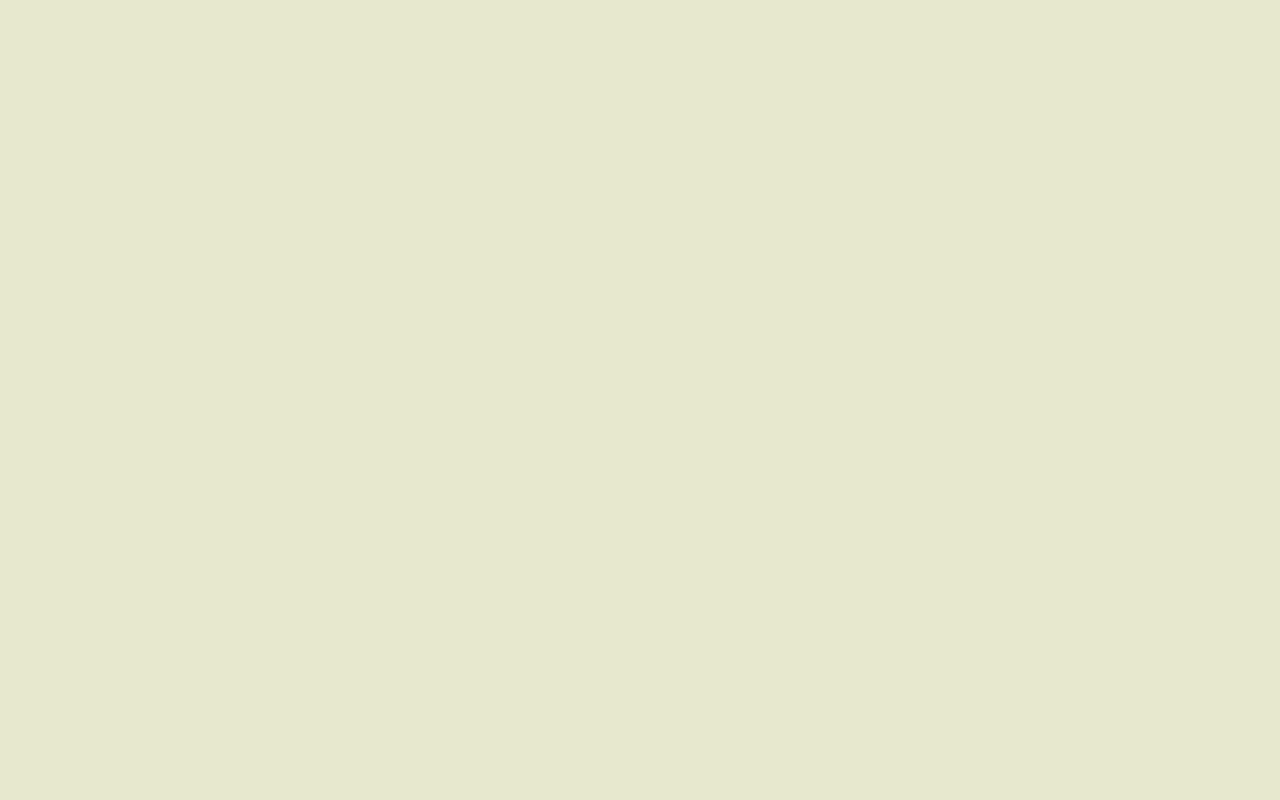
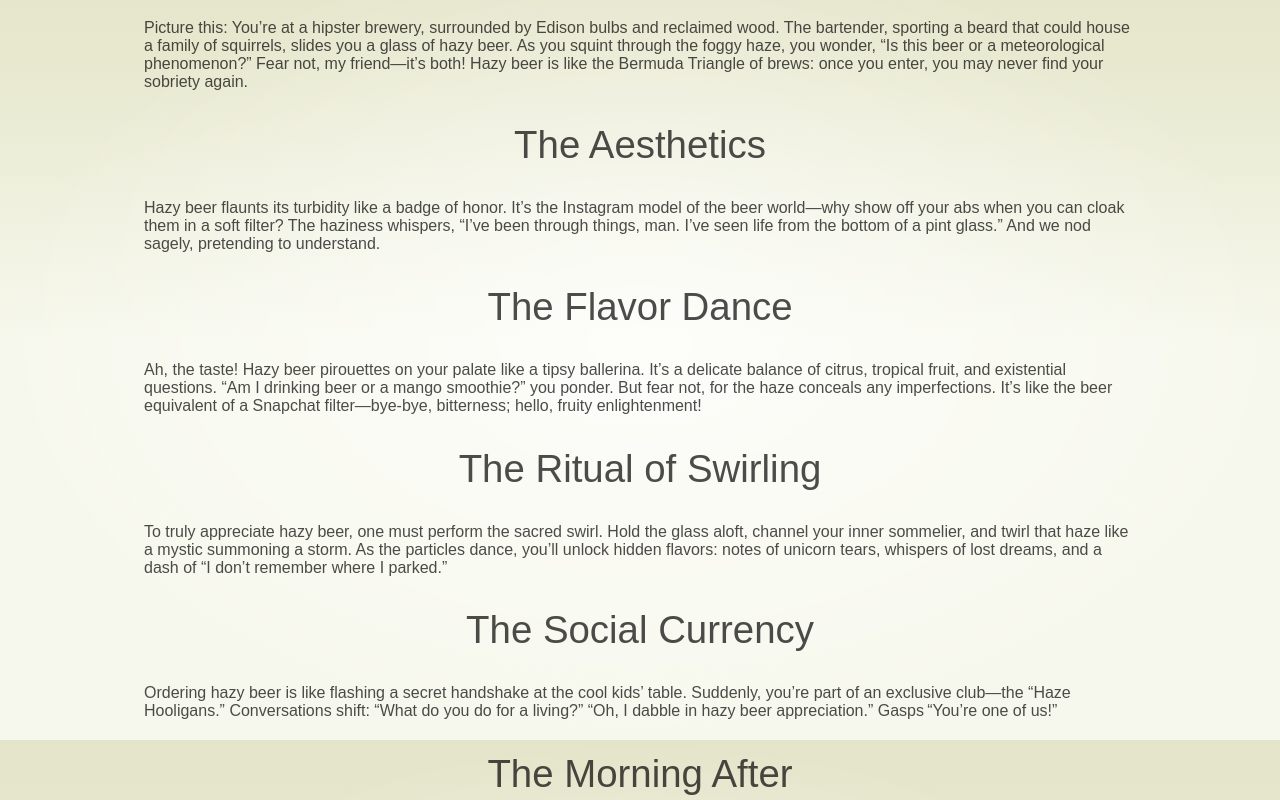
Before and after one commit to slapperjoe/hazy-beer, a SvelteKit app: page / in a window 1280 px wide. Shown: the part 860-1660 px from the top of the page. Before the commit the page ends 837 px from the top, so only its background shows below. Built offline with nearby package versions, Linux system fonts and the light colour scheme.

Commit message:
AI Story

```diff
--- a/package.json
+++ b/package.json
@@ -33,6 +33,6 @@
 	},
 	"type": "module",
 	"engines": {
-		"node": ">=18.13 <19"
+		"node": ">=18.13"
 	}
 }
--- a/src/routes/+page.svelte
+++ b/src/routes/+page.svelte
@@ -13,9 +13,47 @@
 
 <section>
 	<img src={milk} alt="Metal Plant"/>
+
 	<h1>
 		Hazy beer.
 	</h1>
+	Ah, behold the mystical elixir known as hazy beer! 🍻 A beverage so enigmatic, it defies clarity and embraces opacity like a rebellious teenager avoiding chores. Let us delve into its hazy virtues, shall we?
+
+<h1>The Veil of Mystery</h1>
+
+Picture this: You’re at a hipster brewery, surrounded by Edison bulbs and reclaimed wood. The bartender, sporting a beard that could house a family of squirrels, slides you a glass of hazy beer. As you squint through the foggy haze, you wonder, “Is this beer or a meteorological phenomenon?” Fear not, my friend—it’s both! Hazy beer is like the Bermuda Triangle of brews: once you enter, you may never find your sobriety again.
+
+<h1>The Aesthetics</h1>
+
+Hazy beer flaunts its turbidity like a badge of honor. It’s the Instagram model of the beer world—why show off your abs when you can cloak them in a soft filter? The haziness whispers, “I’ve been through things, man. I’ve seen life from the bottom of a pint glass.” And we nod sagely, pretending to understand.
+
+<h1>The Flavor Dance</h1>
+
+Ah, the taste! Hazy beer pirouettes on your palate like a tipsy ballerina. It’s a delicate balance of citrus, tropical fruit, and existential questions. “Am I drinking beer or a mango smoothie?” you ponder. But fear not, for the haze conceals any imperfections. It’s like the beer equivalent of a Snapchat filter—bye-bye, bitterness; hello, fruity enlightenment!
+
+<h1>The Ritual of Swirling</h1>
+
+To truly appreciate hazy beer, one must perform the sacred swirl. Hold the glass aloft, channel your inner sommelier, and twirl that haze like a mystic summoning a storm. As the particles dance, you’ll unlock hidden flavors: notes of unicorn tears, whispers of lost dreams, and a dash of “I don’t remember where I parked.”
+
+<h1>The Social Currency</h1>
+
+Ordering hazy beer is like flashing a secret handshake at the cool kids’ table. Suddenly, you’re part of an exclusive club—the “Haze Hooligans.” Conversations shift:
+
+    “What do you do for a living?”
+
+    “Oh, I dabble in hazy beer appreciation.”
+
+    Gasps “You’re one of us!”
+
+<h1>The Morning After</h1>
+
+As dawn breaks, you awaken with a hazy head and a heart full of regrets. “Did I really quote Nietzsche to that barstool?” you wonder. But fear not, my friend. Hazy beer forgives all. It’s the gentle whisper that says, “Life is blurry; embrace it.”
+
+So there you have it—the virtues of hazy beer. Next time you sip this foggy nectar, raise your glass and say, “To haziness!” And remember, it’s not just beer; it’s a state of mind. 🌫️🍺
+
+
+
+
 	{#if milky}
 		<h2 transition:fade={{duration: 2000}}>
 			Just go get a milkshake instead.
```
Also changed, not shown: 1 other file (tests, documents, lock files or other folders).
